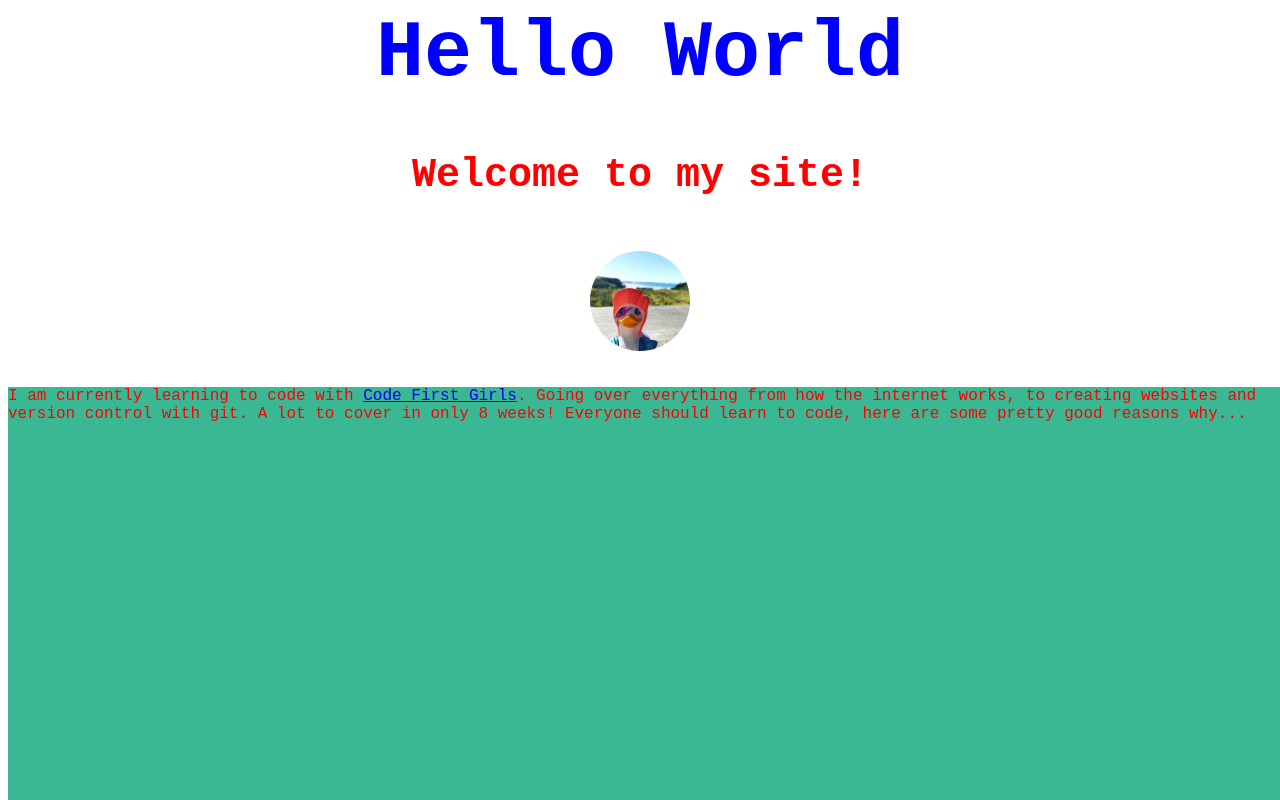
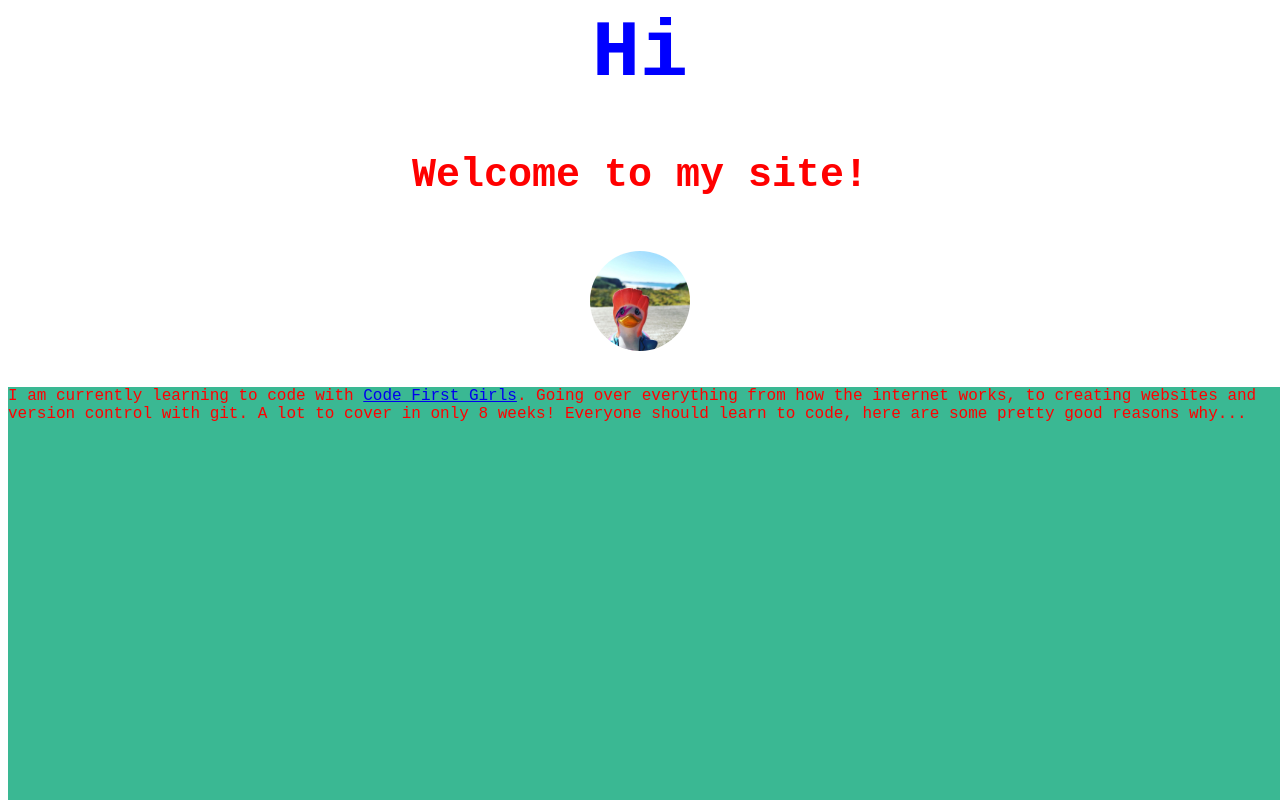
Before and after one commit to estuans/CFGHTML2019, a plain HTML site: page index.html in a window 1280 px wide. Shown: the top 800 px of the page. Drawn offline with Linux system fonts and the light colour scheme.

Commit message:
Revert "Update index.html"
This reverts commit 3db68ac7a0b7caf97dcaf747d9d7ac451a455825.

```diff
--- a/index.html
+++ b/index.html
@@ -3,7 +3,7 @@
   <link rel="stylesheet" href="css/styles.css">
 </head>
 
-<h1 id="title">Hello World</h1>
+<h1 id="title">Hi</h1>
 
 <h2>Welcome to my site!</h2>
 
```
